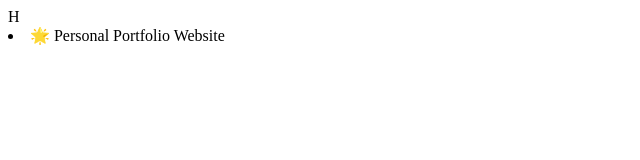
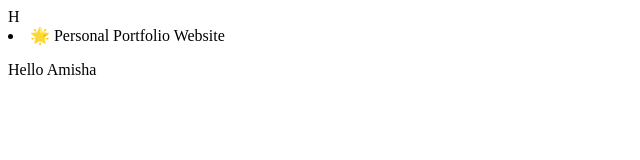
Before and after one commit to Amisha20244/Demo-Repo, a plain HTML site: page index.html in a window 1280 px wide. Shown: the whole page, without its empty margins (0-640 px from the left). Drawn offline with Linux system fonts and the light colour scheme.

Commit message:
Update index.html

```diff
--- a/index.html
+++ b/index.html
@@ -2,3 +2,4 @@
 
 
       <li>🌟 Personal Portfolio Website</li>
+      <p>Hello Amisha</p>
```
